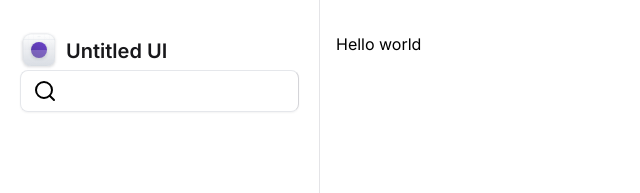
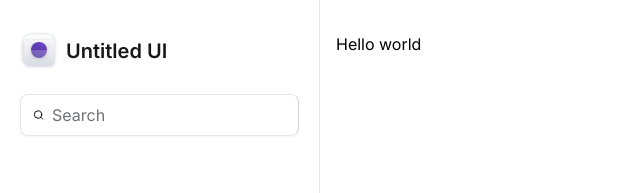
Before and after one commit to rodrigodiasf1984/mastering-tailwindcss-nextjs, a Next.js app: page / in a window 1280 px wide. Shown: the top 193 px of the page, without its empty margins (0-640 px from the left). Built offline with nearby package versions, Linux system fonts and the light colour scheme.

Commit message:
refactor: update input styles

```diff
--- a/src/components/Sidebar/index.tsx
+++ b/src/components/Sidebar/index.tsx
@@ -4,10 +4,14 @@ import { Search } from 'lucide-react'
 
 const Sidebar = () => {
   return (
-    <aside className="border-r border-zinc-200 px-5 py-8 ">
+    <aside className="space-y-6 border-r border-zinc-200 px-5 py-8">
       <Logo />
       <div className="flex w-full items-center gap-2 rounded-lg border border-e-zinc-300 px-3 py-2 shadow-sm">
-        <Search />
+        <Search className="h-5 w-5" />
+        <input
+          className="flex-1 border-0 bg-transparent p-0 text-zinc-900 placeholder-zinc-500"
+          placeholder="Search"
+        />
       </div>
     </aside>
   )
```
